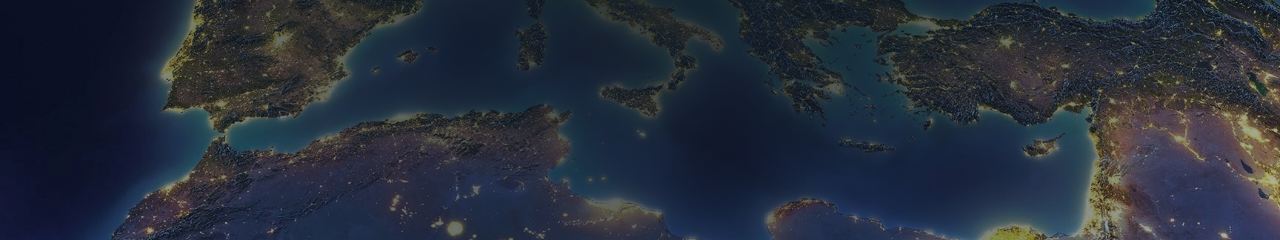
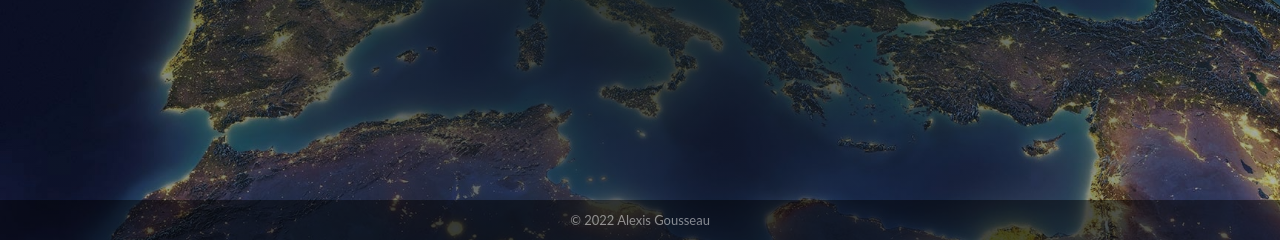
Before and after one commit to alexis-gss/worldmap, a PHP site: page / in a window 1280 px wide. Shown: the part 560-800 px from the top of the page. Run offline with PHP 8.4, Linux system fonts and the light colour scheme; some libraries are stand-ins or nearby versions.

Commit message:
add footer

```diff
--- a/carte.php
+++ b/carte.php
@@ -28,6 +28,7 @@
         <link href="https://fonts.googleapis.com/css2?family=Lato:ital,wght@0,100;0,300;0,400;0,700;0,900;1,100;1,300;1,400;1,700;1,900&display=swap" rel="stylesheet">
 
         <!-- lien vers le fichier .css -->
+        <link rel="stylesheet" href="css/footer.css">
         <link rel="stylesheet" href="css/style_carte.css">
     </head>
     <body>
@@ -38,7 +39,9 @@
     </section>
 
         <!-- Carte -->
-        <section id="map"></section>
+        <section id="map">
+            <?php include 'footer.php'; ?>
+        </section>
 
         <!-- Menu général -->
         <section class="content">
--- /dev/null
+++ b/css/footer.css
@@ -0,0 +1,18 @@
+/* FOOTER */
+footer {
+  position: absolute;
+  bottom: 0;
+  left: 0;
+  height: 40px;
+  display: flex;
+  flex-direction: row;
+  justify-content: center;
+  align-items: center;
+  background-color: #0000007d;
+  z-index: 401;
+}
+footer p,
+footer a {
+  padding: 0;
+  margin: 0;
+}
--- a/css/style_login.css
+++ b/css/style_login.css
@@ -315,3 +315,13 @@ input:checked + .slider:before {
     opacity: 0;
     z-index: 100;
 }
+footer {
+    width: 100%;
+}
+footer p,
+footer a {
+  color: #ffffff80;
+}
+footer a:hover {
+  color: #FFFFFF;
+}
--- /dev/null
+++ b/footer.php
@@ -0,0 +1,3 @@
+<footer>
+    <p>© 2022 <a href="https://www.alexis-gousseau.com" target="_blank">Alexis Gousseau</a></p>
+</footer>
--- a/index.php
+++ b/index.php
@@ -7,6 +7,7 @@
 <head>
     <title>WorldMap - <?php echo LOGIN_ACCUEIL; ?></title>
     <link rel="stylesheet" href="css/style_login.css">
+    <link rel="stylesheet" href="css/footer.css">
     <link href='https://fonts.googleapis.com/css?family=Montserrat:200,300,400,600,700,800' rel='stylesheet' type='text/css'>
     <link href="https://fonts.googleapis.com/css2?family=Lobster&display=swap" rel="stylesheet">
     <link rel="icon" href="data/worldmaplogo.png">
@@ -128,6 +129,8 @@
         </defs>
     </svg>
 
+    <?php include 'footer.php'; ?>
+
     <script src="js/main_login.js" async></script>
 </body>
 </html>
```
Also changed, not shown: css/style_carte.css (+15 -3 lines).
